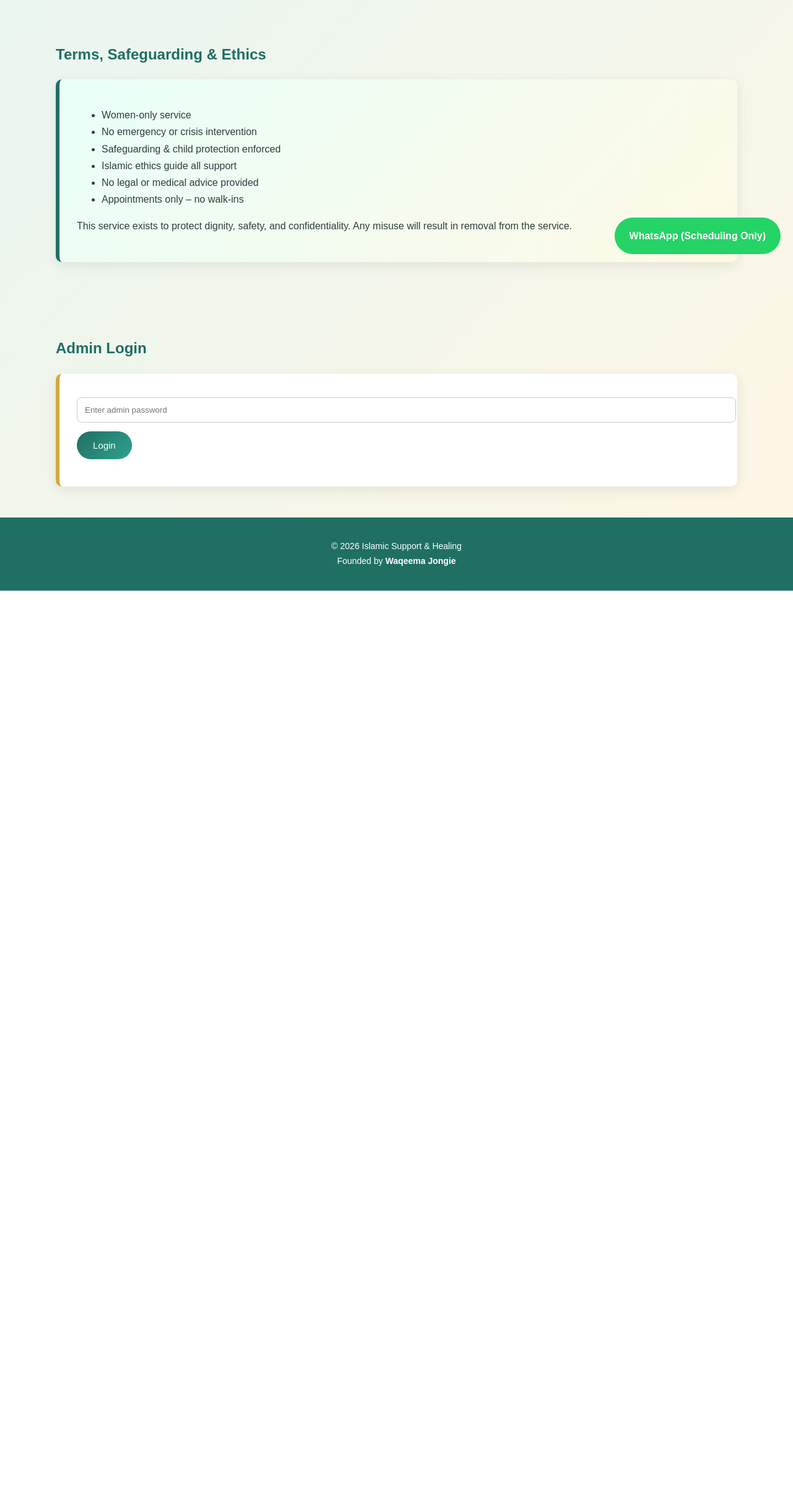
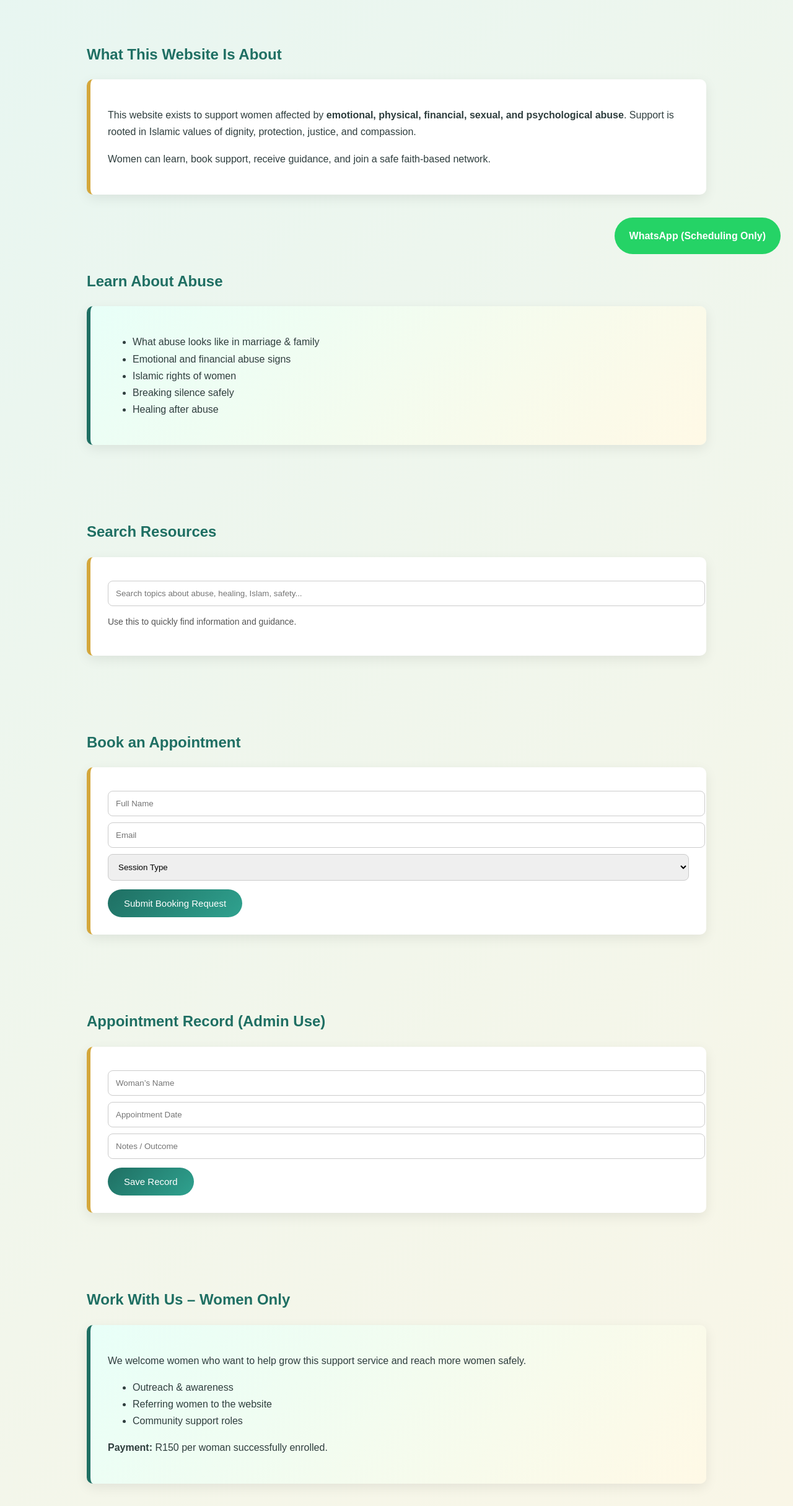
Before and after one commit to ns2113/islamic-support-site, a plain HTML site: page index.html in a window 1280 px wide. Shown: the part 370-2800 px from the top of the page at 62% size. Before the commit the page ends 1323 px from the top, so only its background shows below. Drawn offline with Linux system fonts and the light colour scheme.

Commit message:
Add files via upload

```diff
--- a/index.html
+++ b/index.html
@@ -22,8 +22,8 @@ body{
   text-align:center;
   padding:100px 20px
 }
-section{max-width:1100px;margin:auto;padding:50px 20px}
-h2,h3{color:#1f6f63}
+section{max-width:1000px;margin:auto;padding:50px 20px}
+h2{color:#1f6f63}
 .box{
   background:#ffffff;
   padding:28px;
@@ -53,17 +53,14 @@ button{
   border-radius:30px;
   font-size:15px
 }
-table{
-  width:100%;
-  border-collapse:collapse;
-  margin-top:20px
+.notice{
+  background:#fff3d6;
+  padding:16px;
+  border-left:5px solid #d4a73c;
+  font-size:14px;
+  margin-top:18px
 }
-th,td{
-  border:1px solid #ddd;
-  padding:10px;
-  text-align:left
-}
-th{background:#f2f9f7}
+.small{font-size:14px;color:#555}
 footer{
   background:#1f6f63;
   color:#fff;
@@ -71,7 +68,6 @@ footer{
   padding:35px;
   font-size:14px
 }
-.hidden{display:none}
 .whatsapp{
   position:fixed;
   bottom:20px;
@@ -94,63 +90,109 @@ footer{
 Led by <strong>Waqeema Jongie</strong></p>
 </div>
 
-<!-- TERMS & SAFEGUARDING -->
 <section>
-<h2>Terms, Safeguarding & Ethics</h2>
-<div class="box highlight">
-<ul>
-<li>Women-only service</li>
-<li>No emergency or crisis intervention</li>
-<li>Safeguarding & child protection enforced</li>
-<li>Islamic ethics guide all support</li>
-<li>No legal or medical advice provided</li>
-<li>Appointments only – no walk-ins</li>
-</ul>
+<h2>What This Website Is About</h2>
+<div class="box">
 <p>
-This service exists to protect dignity, safety, and confidentiality.
-Any misuse will result in removal from the service.
+This website exists to support women affected by <strong>emotional, physical, financial, sexual, and psychological abuse</strong>.
+Support is rooted in Islamic values of dignity, protection, justice, and compassion.
+</p>
+<p>
+Women can learn, book support, receive guidance, and join a safe faith-based network.
 </p>
 </div>
 </section>
 
-<!-- ADMIN LOGIN -->
 <section>
-<h2>Admin Login</h2>
-<div class="box">
-<input type="password" id="adminPass" placeholder="Enter admin password">
-<button onclick="login()">Login</button>
-<p id="loginMsg"></p>
+<h2>Learn About Abuse</h2>
+<div class="box highlight">
+<ul>
+<li>What abuse looks like in marriage & family</li>
+<li>Emotional and financial abuse signs</li>
+<li>Islamic rights of women</li>
+<li>Breaking silence safely</li>
+<li>Healing after abuse</li>
+</ul>
 </div>
 </section>
 
-<!-- ADMIN DASHBOARD -->
-<section id="adminArea" class="hidden">
-<h2>Admin Dashboard</h2>
+<section>
+<h2>Search Resources</h2>
+<div class="box">
+<input type="text" placeholder="Search topics about abuse, healing, Islam, safety...">
+<p class="small">Use this to quickly find information and guidance.</p>
+</div>
+</section>
 
+<section>
+<h2>Book an Appointment</h2>
 <div class="box">
-<h3>Appointment Records</h3>
-<table>
-<tr><th>Name</th><th>Date</th><th>Notes</th></tr>
-<tr><td>—</td><td>—</td><td>—</td></tr>
-</table>
+<!-- EXISTING FORM KEPT -->
+<form action="https://formsubmit.co/abuseawareness12@gmail.com" method="POST">
+<input name="Full Name" placeholder="Full Name" required>
+<input type="email" name="Email" placeholder="Email" required>
+<select name="Session Type" required>
+<option value="">Session Type</option>
+<option>Initial Support Session</option>
+<option>Follow-Up Session</option>
+</select>
+<button type="submit">Submit Booking Request</button>
+</form>
 </div>
+</section>
 
+<section>
+<h2>Appointment Record (Admin Use)</h2>
 <div class="box">
-<h3>Worker Enrollment Records</h3>
-<table>
-<tr><th>Worker Name</th><th>Women Enrolled</th></tr>
-<tr><td>—</td><td>—</td></tr>
-</table>
+<form action="https://formsubmit.co/abuseawareness12@gmail.com" method="POST">
+<input type="hidden" name="_subject" value="Appointment Record">
+<input name="Woman Name" placeholder="Woman’s Name">
+<input name="Appointment Date" placeholder="Appointment Date">
+<input name="Session Outcome" placeholder="Notes / Outcome">
+<button type="submit">Save Record</button>
+</form>
 </div>
+</section>
 
+<section>
+<h2>Work With Us – Women Only</h2>
+<div class="box highlight">
+<p>
+We welcome women who want to help grow this support service and reach more women safely.
+</p>
+<ul>
+<li>Outreach & awareness</li>
+<li>Referring women to the website</li>
+<li>Community support roles</li>
+</ul>
+<p><strong>Payment:</strong> R150 per woman successfully enrolled.</p>
+</div>
+</section>
+
+<section>
+<h2>Freelancer / Worker Application</h2>
 <div class="box">
-<h3>Payment Calculator</h3>
-<label>Number of women enrolled</label>
-<input type="number" id="womenCount" oninput="calcPay()">
-<p><strong>Total Payment: R<span id="payTotal">0</span></strong></p>
-<p class="small">Rate: R150 per woman</p>
+<form action="https://formsubmit.co/abuseawareness12@gmail.com" method="POST">
+<input type="hidden" name="_subject" value="Worker Application">
+<input name="Full Name" placeholder="Your Full Name" required>
+<input name="Role Interest" placeholder="How you want to help" required>
+<input name="Payment Details" placeholder="Bank / PayPal details">
+<button type="submit">Apply</button>
+</form>
 </div>
+</section>
 
+<section>
+<h2>Worker Payment Record</h2>
+<div class="box">
+<form action="https://formsubmit.co/abuseawareness12@gmail.com" method="POST">
+<input type="hidden" name="_subject" value="Worker Payment Record">
+<input name="Worker Name" placeholder="Worker Name">
+<input name="Women Enrolled" placeholder="Number of women enrolled">
+<input name="Amount Paid" placeholder="Amount Paid (R150 per woman)">
+<button type="submit">Save Payment</button>
+</form>
+</div>
 </section>
 
 <footer>
@@ -162,24 +204,5 @@ Founded by <strong>Waqeema Jongie</strong>
 WhatsApp (Scheduling Only)
 </a>
 
-<script>
-const PASSWORD="admin123";
-
-function login(){
-  const p=document.getElementById("adminPass").value;
-  if(p===PASSWORD){
-    document.getElementById("adminArea").classList.remove("hidden");
-    document.getElementById("loginMsg").innerText="Access granted";
-  }else{
-    document.getElementById("loginMsg").innerText="Incorrect password";
-  }
-}
-
-function calcPay(){
-  const n=document.getElementById("womenCount").value || 0;
-  document.getElementById("payTotal").innerText=n*150;
-}
-</script>
-
 </body>
 </html>
```
